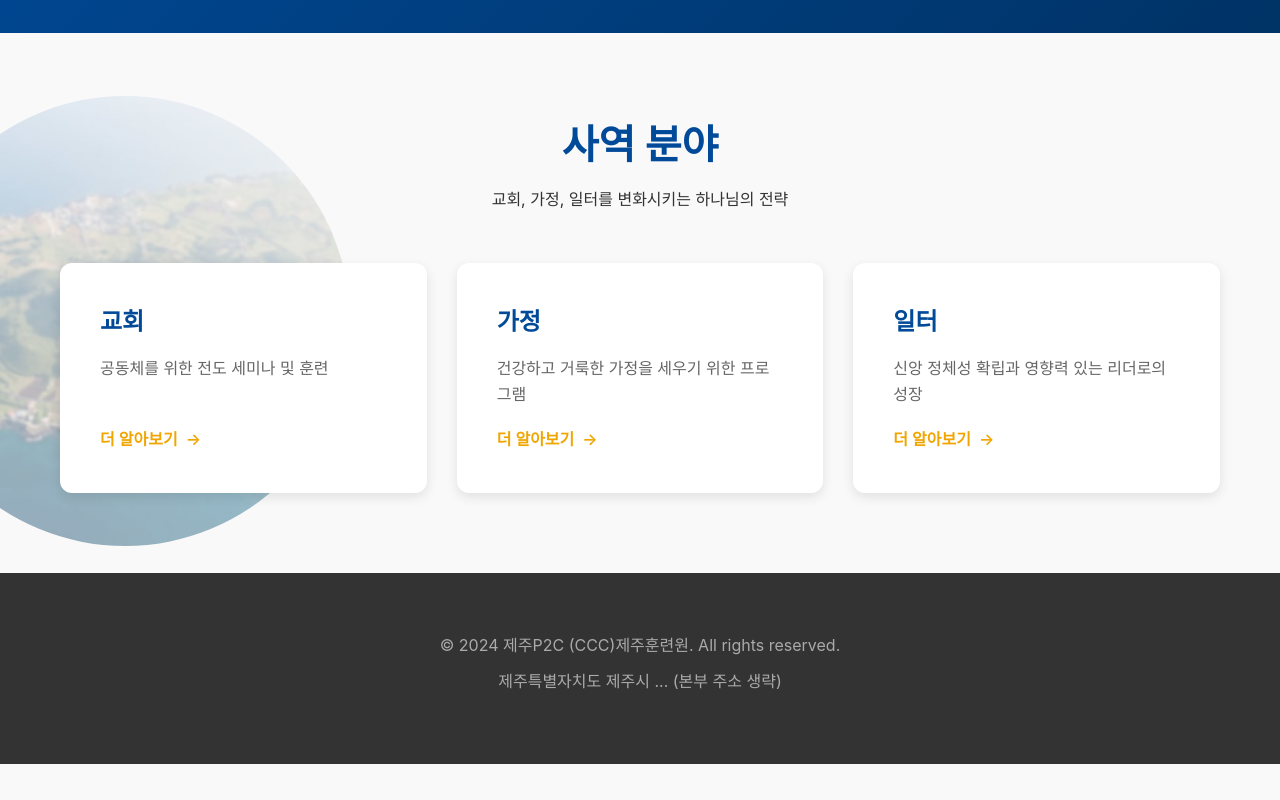
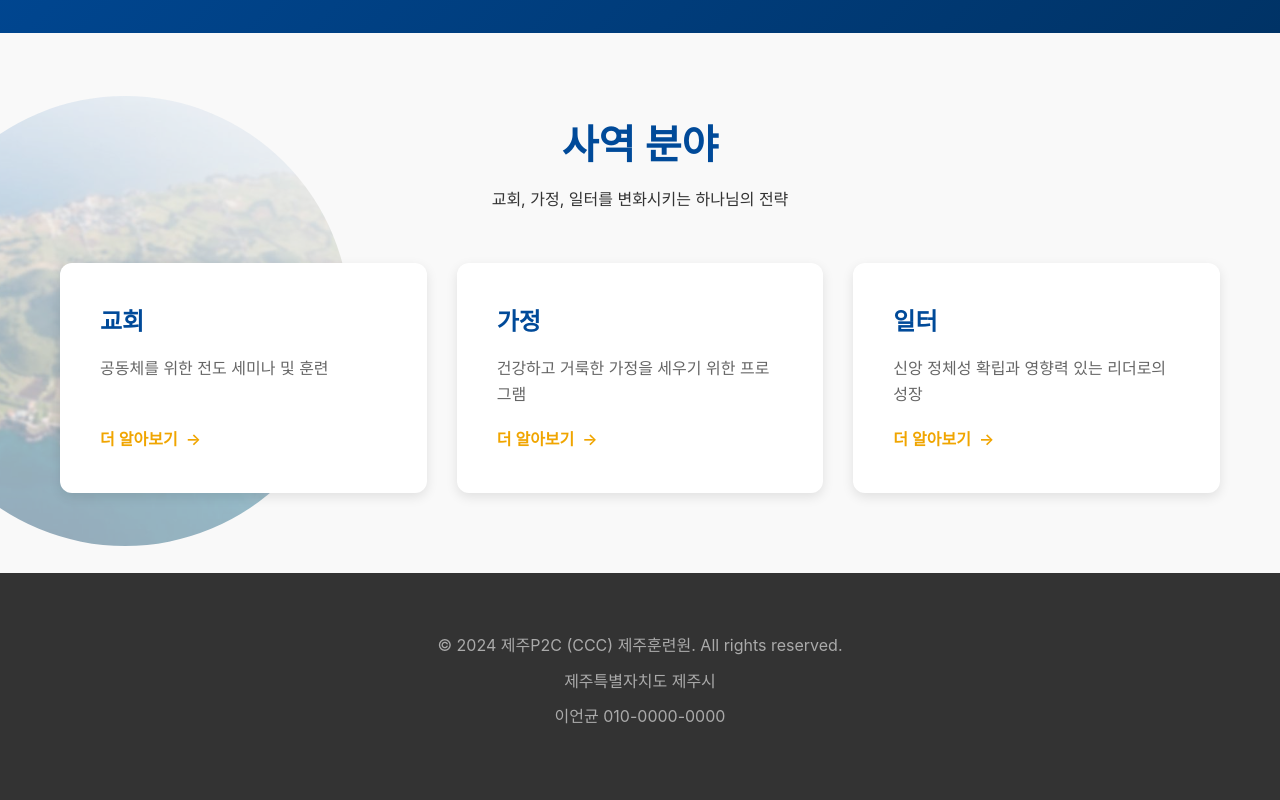
Before and after one commit to llegg3124/llegg3124.github.io, a React (Vite) app: page / in a window 1280 px wide. Shown: the part 374-1174 px from the top of the page. Before the commit the page ends 1138 px from the top, so only its background shows below. Built offline with nearby package versions, Linux system fonts and the light colour scheme.

Commit message:
change slightly

```diff
--- a/src/App.tsx
+++ b/src/App.tsx
@@ -4,7 +4,7 @@ import { ministryData, categories, MinistryItem } from './data/content';
 const Header = () => (
   <header className="header">
     <div className="container header-content">
-      <Link to="/" className="logo">제주P2C (CCC)제주훈련원</Link>
+      <Link to="/" className="logo">제주P2C (CCC) 제주훈련원</Link>
       <nav className="nav-links">
         <Link to="/category/church" className="nav-link">교회</Link>
         <Link to="/category/family" className="nav-link">가정</Link>
@@ -17,8 +17,9 @@ const Header = () => (
 const Footer = () => (
   <footer className="footer">
     <div className="container">
-      <p>&copy; 2024 제주P2C (CCC)제주훈련원. All rights reserved.</p>
-      <p>제주특별자치도 제주시 ... (본부 주소 생략)</p>
+      <p>&copy; 2024 제주P2C (CCC) 제주훈련원. All rights reserved.</p>
+      <p>제주특별자치도 제주시 </p>
+      <p>이언균 010-0000-0000 </p>
     </div>
   </footer>
 );
@@ -29,7 +30,7 @@ const Home = () => (
     <img src="/bg_1.jpg" alt="" className="decorative-img img-pos-2" />
     <section className="hero">
       <div className="container">
-        <h1>제주P2C (CCC)제주훈련원</h1>
+        <h1>제주P2C (CCC) 제주훈련원</h1>
         <p>도시 복음화와 영적 부흥을 향한 거룩한 발걸음</p>
       </div>
     </section>
```
